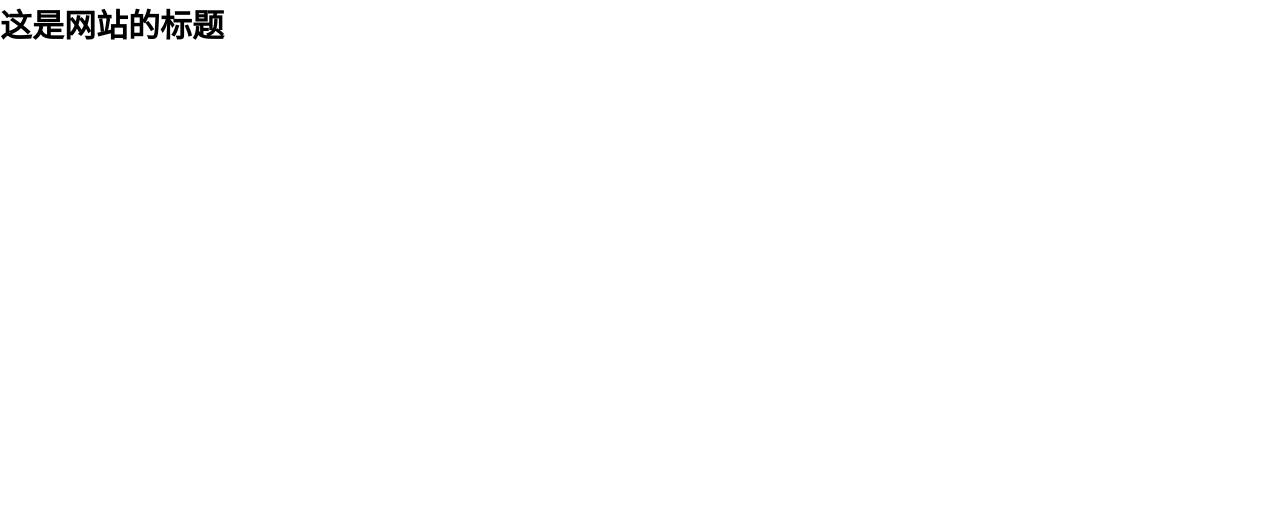
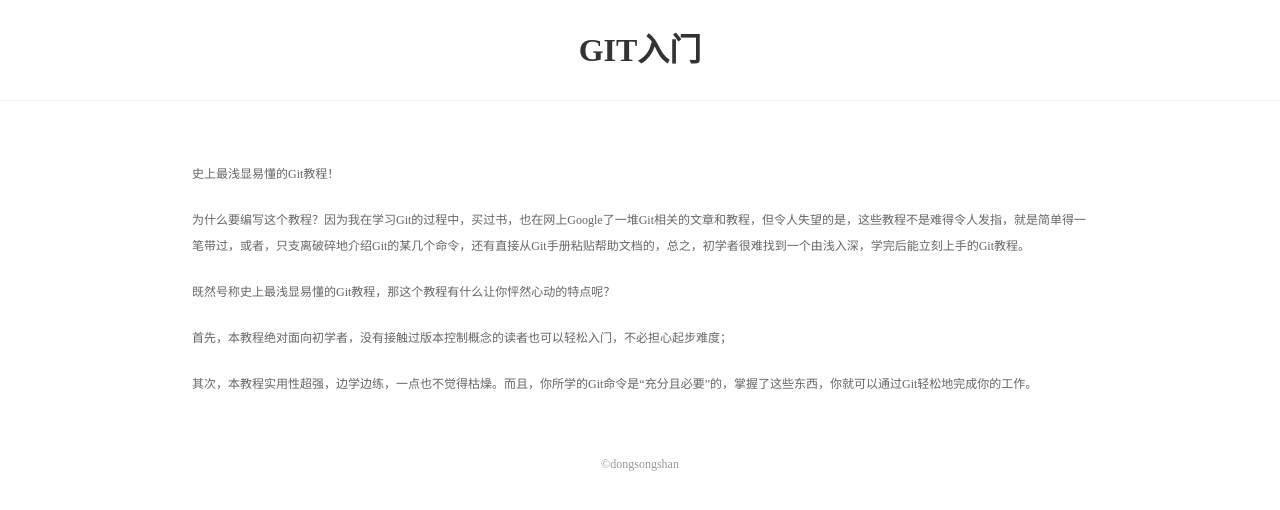
Before and after one commit to dongsongshan/dssfirst, a plain HTML site: page dss.html in a window 1280 px wide. Drawn offline with Linux system fonts and the light colour scheme.

Commit message:
增加了标题和内容

```diff
--- a/dss.html
+++ b/dss.html
@@ -6,13 +6,26 @@
 	<meta name="viewport" content="width=device-width, user-scalable=no, initial-scale=1.0, maximum-scale=1.0, minimum-scale=1.0">
 	<style>
 *{margin: 0px; padding: 0px; }
+.header{width: 100%; height: 100px; text-align:center; border-bottom:1px solid #eee; line-height:100px;}
+h1{font: 36px; font-weight:bold; font-family:"微软雅黑"; color:#333;}
+.contenter{max-width: 960px; width:70%; margin: 60px auto;}
+p{font-size:12px; font-family:"宋体"; line-height:26px; margin-bottom:20px; color:#666;}
+.footer{max-width: 960px; width:70%; margin: 60px auto; text-align:center; font-size:12px; color:#999;}
 	</style>
 </head>
 <body>
 	<div class="header">
-		<h1>这是网站的标题</h1>
+		<h1>GIT入门</h1>
 	</div>
-	<div class="contenter"></div>
-	<div class="footer"></div>
+	<div class="contenter">
+		<p>史上最浅显易懂的Git教程！</p>
+		<p>为什么要编写这个教程？因为我在学习Git的过程中，买过书，也在网上Google了一堆Git相关的文章和教程，但令人失望的是，这些教程不是难得令人发指，就是简单得一笔带过，或者，只支离破碎地介绍Git的某几个命令，还有直接从Git手册粘贴帮助文档的，总之，初学者很难找到一个由浅入深，学完后能立刻上手的Git教程。</p>
+		<p>既然号称史上最浅显易懂的Git教程，那这个教程有什么让你怦然心动的特点呢？</p>
+		<p>首先，本教程绝对面向初学者，没有接触过版本控制概念的读者也可以轻松入门，不必担心起步难度；</p>
+		<p>其次，本教程实用性超强，边学边练，一点也不觉得枯燥。而且，你所学的Git命令是“充分且必要”的，掌握了这些东西，你就可以通过Git轻松地完成你的工作。</p>
+	</div>
+	<div class="footer">
+		&copy;dongsongshan
+	</div>
 </body>
 </html>
```
